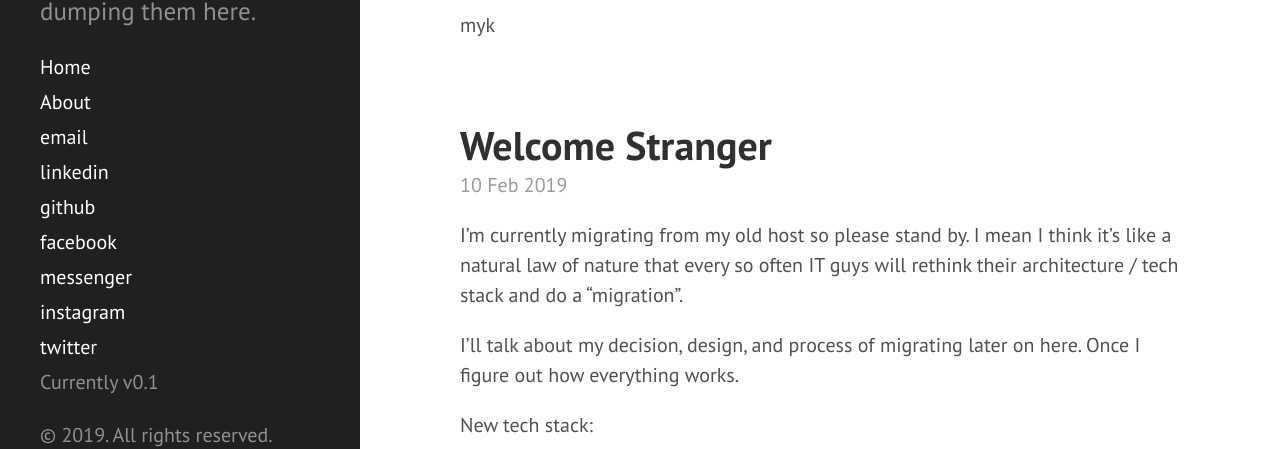
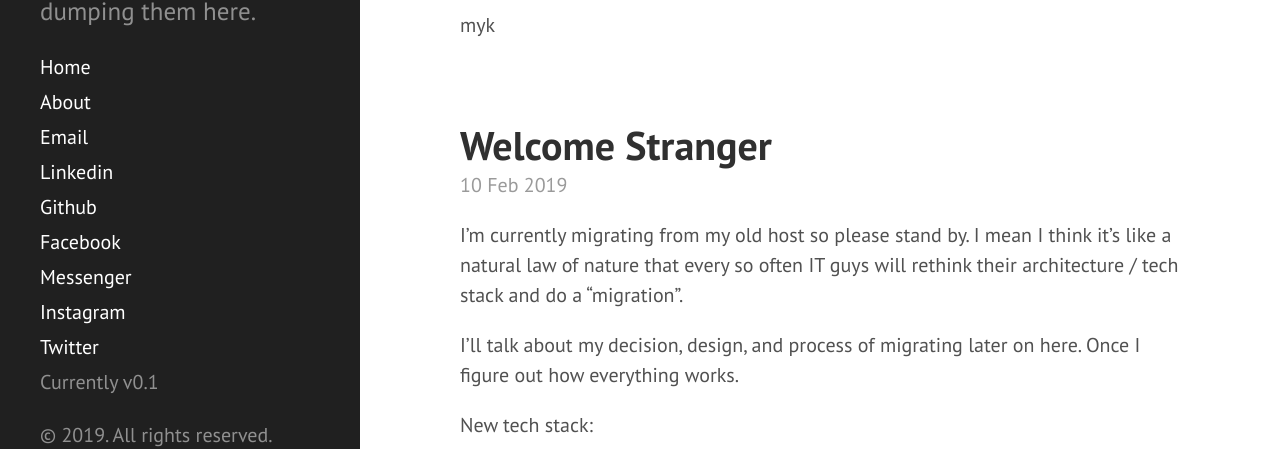
Before and after one commit to ogbinar/ogbinar.github.io, a Jekyll site: the page built from index.html, in a window 1280 px wide. Shown: the part 410-859 px from the top of the page. Built offline with Jekyll 4.4.1, drawn with Linux system fonts in a browser that asks for light colours; the list of posts is cut into pages by our own code.

Commit message:
capitalization

```diff
--- a/_includes/sidebar.html
+++ b/_includes/sidebar.html
@@ -27,13 +27,13 @@
       {% endfor %}
 
 
-      <a class="sidebar-nav-item" href="{{ site.link.email }}">email</a>
-      <a class="sidebar-nav-item" href="{{ site.link.linkedin }}">linkedin</a>
-      <a class="sidebar-nav-item" href="{{ site.link.github }}">github</a>
-      <a class="sidebar-nav-item" href="{{ site.link.facebook }}">facebook</a>
-      <a class="sidebar-nav-item" href="{{ site.link.messenger }}">messenger</a>
-	  <a class="sidebar-nav-item" href="{{ site.link.instagram }}">instagram</a>
-	  <a class="sidebar-nav-item" href="{{ site.link.twitter }}">twitter</a>
+      <a class="sidebar-nav-item" href="{{ site.link.email }}">Email</a>
+      <a class="sidebar-nav-item" href="{{ site.link.linkedin }}">Linkedin</a>
+      <a class="sidebar-nav-item" href="{{ site.link.github }}">Github</a>
+      <a class="sidebar-nav-item" href="{{ site.link.facebook }}">Facebook</a>
+      <a class="sidebar-nav-item" href="{{ site.link.messenger }}">Messenger</a>
+	  <a class="sidebar-nav-item" href="{{ site.link.instagram }}">Instagram</a>
+	  <a class="sidebar-nav-item" href="{{ site.link.twitter }}">Twitter</a>
 
       <span class="sidebar-nav-item">Currently v{{ site.version }}</span>
     </nav>
```
